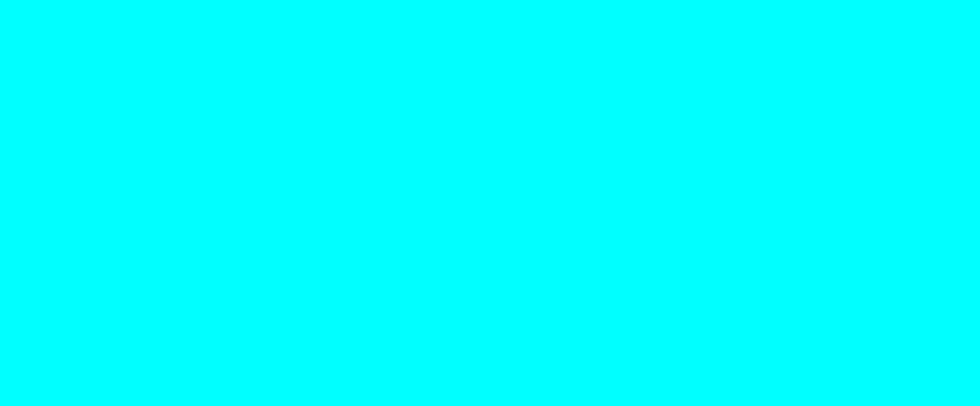
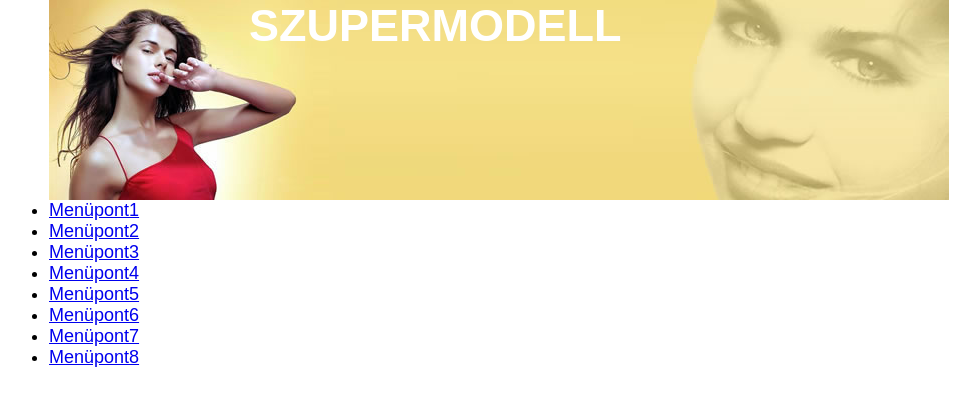
Before and after one commit to Markuszpolo/szmodell, a plain HTML site: page index.html in a window 1280 px wide. Shown: the whole page, without its empty margins (141-1121 px from the left). Drawn offline with Linux system fonts and the light colour scheme.

Commit message:
header kesz

```diff
--- a/css/index.css
+++ b/css/index.css
@@ -3,6 +3,26 @@
     padding: 0;
     margin: 0;
 }
+html{
+    font-family: Arial, Helvetica, sans-serif;
+    font-size: 18px;
+}
 body{
-    background-color: aqua;
+
 }
+.container{
+    max-width: 900px;
+    margin:0 auto ;
+}
+.header{
+    background: url('../image/logo.jpg');
+    height: 200px;
+    font-size: 1.5rem;
+    color: white;
+}
+h1{
+    font-size: 2.5rem;
+    color: white;
+    text-transform: uppercase;
+    text-indent: 200px;
+}
--- a/index.html
+++ b/index.html
@@ -6,13 +6,26 @@
     <title>Szuper Modell</title>
 </head>
 <body>
-    <div class="container"></div>
-    <div class="header"></div>
-    <div class="navigation"></div>
-        <div class="content">
-            <div class="news"></div>
-            <div class="news"></div>
+    <div class="container">
+        <div class="header"><h1>Szupermodell</h1></div>
+        <div class="navigation">
+            <ul>
+                <li><a href ="#">Menüpont1</a></li>
+                <li><a href ="#">Menüpont2</a></li>
+                <li><a href ="#">Menüpont3</a></li>
+                <li><a href ="#">Menüpont4</a></li>
+                <li><a href ="#">Menüpont5</a></li>
+                <li><a href ="#">Menüpont6</a></li>
+                <li><a href ="#">Menüpont7</a></li>
+                <li><a href ="#">Menüpont8</a></li>
+            </ul>
+
         </div>
+            <div class="content">
+                <div class="news"></div>
+                <div class="news"></div>
+            </div>
+    </div>
     <div class="foolter"></div>
 </body>
 </html>
```
